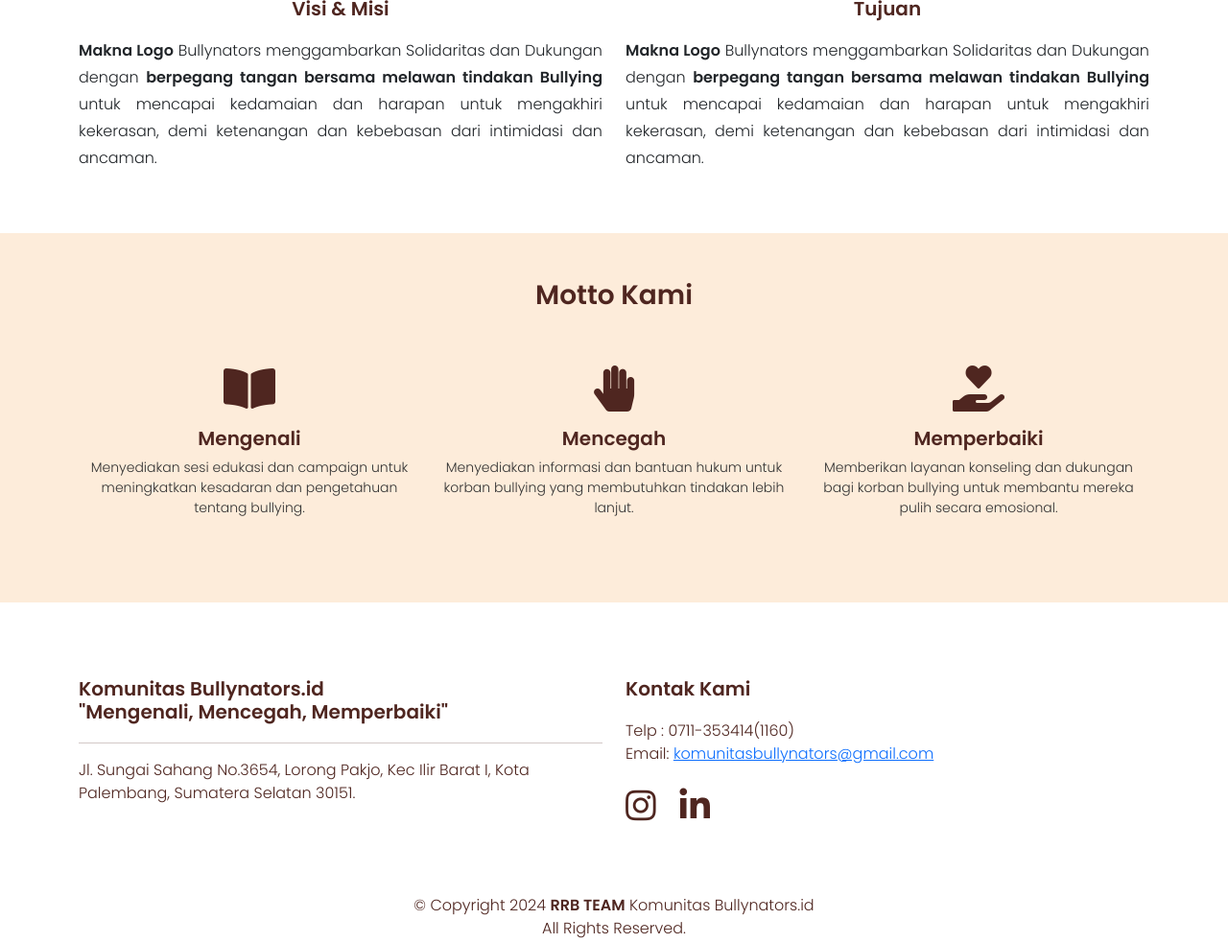
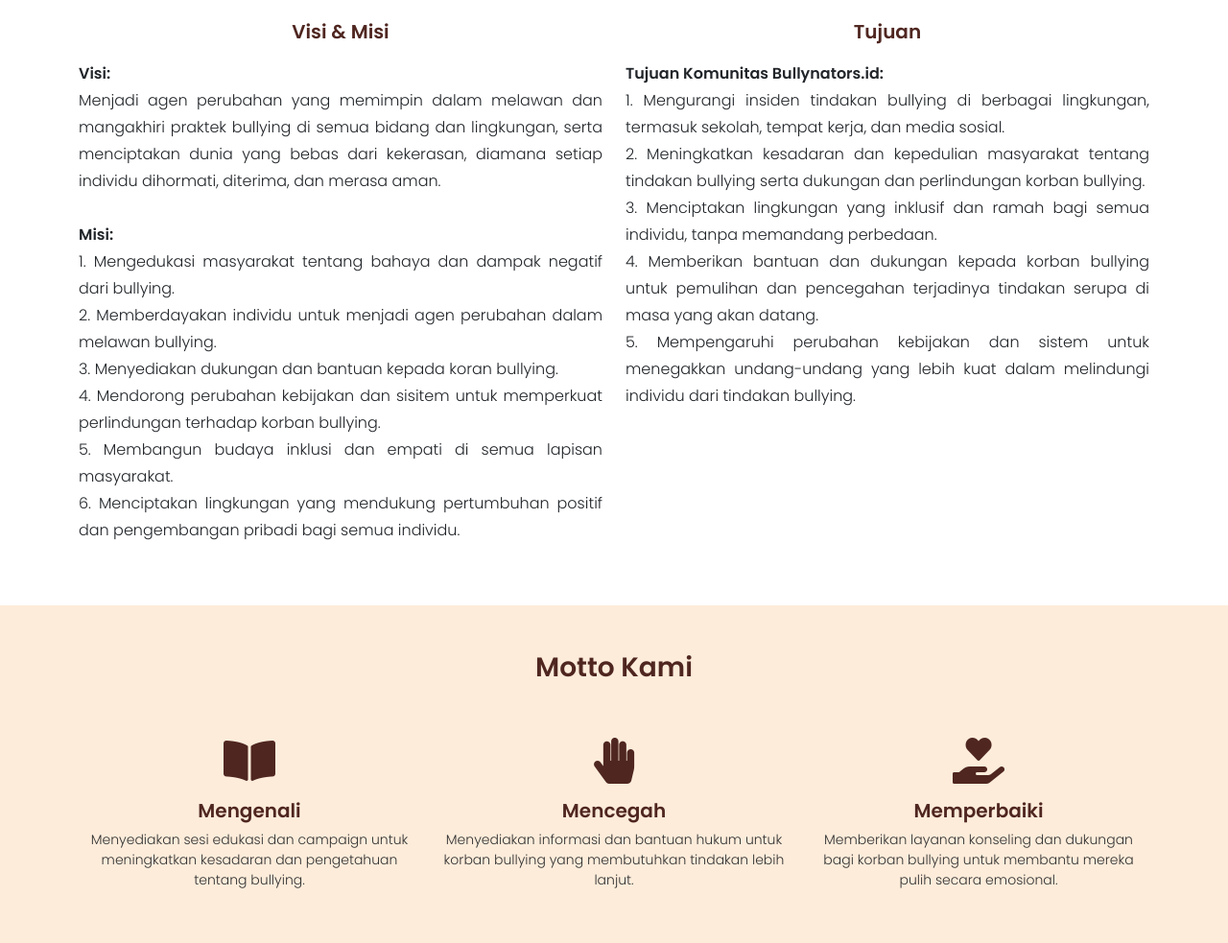
Before and after one commit to insidedin/komunitasbullynators.id, a plain HTML site: page kami.html in a window 1280 px wide. Shown: the part 764-1747 px from the top of the page at 96% size. Drawn offline with nearby package versions, Linux system fonts and the light colour scheme.

Commit message:
kami done

```diff
--- a/kami.html
+++ b/kami.html
@@ -69,19 +69,27 @@
                             </div>
                         </div>
                     </div>
+                    <br>
                     <div class="row">
                         <div class="col-md-6">
                             <div>
                                 <h4>Visi & Misi</h4>
-                                <p style="text-align: justify;"><b>Makna Logo</b> Bullynators menggambarkan Solidaritas dan Dukungan dengan <b>berpegang tangan bersama melawan tindakan Bullying</b> untuk mencapai kedamaian dan harapan untuk mengakhiri kekerasan,
-                                    demi ketenangan dan kebebasan dari intimidasi dan ancaman.</p>
+                                <p style="text-align: justify;"><b>Visi:</b> <br>Menjadi agen perubahan yang memimpin dalam melawan dan mangakhiri praktek bullying di semua bidang dan lingkungan, serta menciptakan dunia yang bebas dari kekerasan, diamana setiap individu dihormati, diterima, dan merasa aman.
+                                    <br><br><b>Misi:</b><br> 1. Mengedukasi masyarakat tentang bahaya dan dampak negatif dari bullying. <br> 2. Memberdayakan individu untuk menjadi agen perubahan dalam melawan bullying.
+                                    <br>3. Menyediakan dukungan dan bantuan kepada koran bullying. <br>4. Mendorong perubahan kebijakan dan sisitem untuk memperkuat perlindungan terhadap korban bullying.
+                                    <br>5. Membangun budaya inklusi dan empati di semua lapisan masyarakat. <br>6. Menciptakan lingkungan yang mendukung pertumbuhan positif dan pengembangan pribadi bagi semua individu.</p>
                             </div>
                         </div>
                         <div class="col-md-6">
                             <div>
                                 <h4>Tujuan</h4>
-                                <p style="text-align: justify;"><b>Makna Logo</b> Bullynators menggambarkan Solidaritas dan Dukungan dengan <b>berpegang tangan bersama melawan tindakan Bullying</b> untuk mencapai kedamaian dan harapan untuk mengakhiri kekerasan,
-                                    demi ketenangan dan kebebasan dari intimidasi dan ancaman.</p>
+                                <p style="text-align: justify;"> <b>Tujuan Komunitas Bullynators.id:</b> <br>
+                                1. Mengurangi insiden tindakan bullying di berbagai lingkungan, termasuk sekolah, tempat kerja, dan media sosial. <br>
+                                2. Meningkatkan kesadaran dan kepedulian masyarakat tentang tindakan bullying serta dukungan dan perlindungan korban bullying. <br>
+                                3. Menciptakan lingkungan yang inklusif dan ramah bagi semua individu, tanpa memandang perbedaan. <br>
+                                4. Memberikan bantuan dan dukungan kepada korban bullying untuk pemulihan dan pencegahan terjadinya tindakan serupa di masa yang akan datang. <br>
+                                5. Mempengaruhi perubahan kebijakan dan sistem untuk menegakkan undang-undang yang lebih kuat dalam melindungi individu dari tindakan bullying.
+                                </p>
                             </div>
                         </div>
                     </div>
@@ -136,11 +144,8 @@
                             Email: <a href="mailto:komunitasbullynators@gmail.com">komunitasbullynators@gmail.com</a>
                         </p>
                         <p class="social-icons">
-                            <a href="https://www.instagram.com/yourprofile" target="_blank" class="instagram">
+                            <a href="https://www.instagram.com/bullynators.id/" target="_blank" class="instagram">
                                 <i class="fab fa-instagram"></i>
-                            </a>
-                            <a href="https://www.linkedin.com/yourprofile" target="_blank" class="linkedin">
-                                <i class="fab fa-linkedin-in"></i>
                             </a>
                         </p>
                     </div>
```
Also changed, not shown: bully.html (+1 -4 lines), gabung.html (+2 -4 lines), index.html (+1 -4 lines), program.html (+2 -4 lines).
